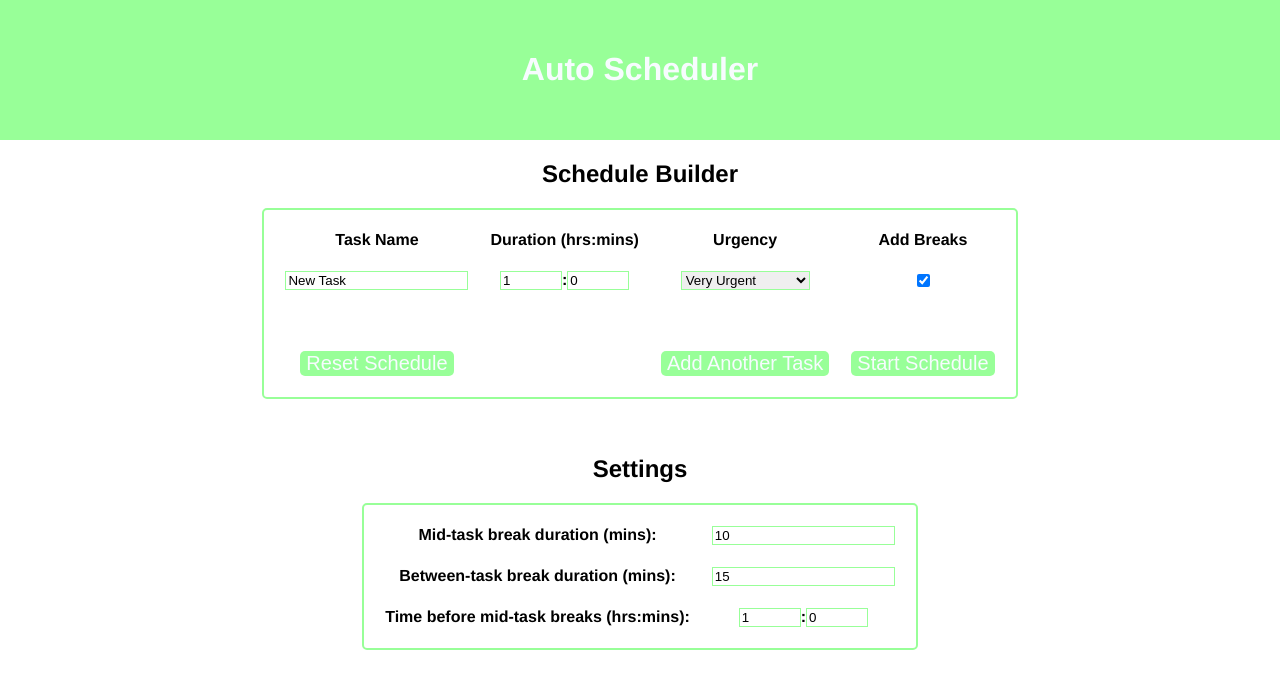
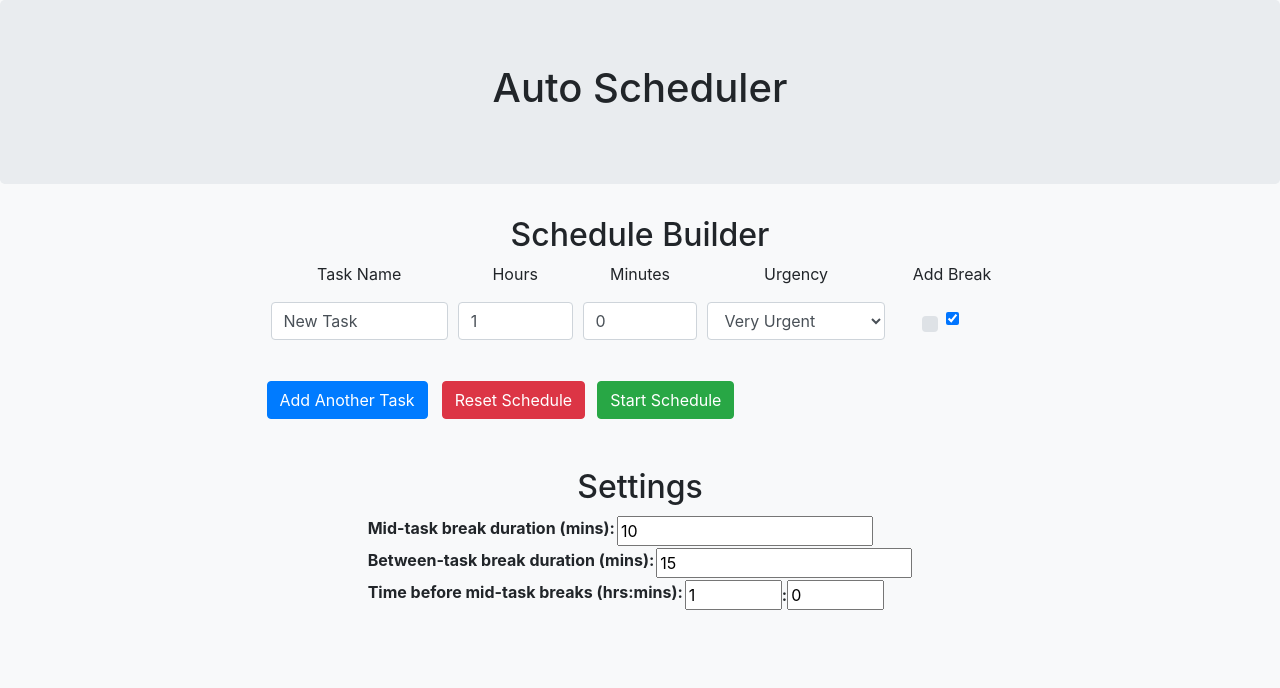
Before and after one commit to ahmedkkhan/auto-scheduler, a website: page index.html in a window 1280 px wide. Both pictures are taken after a click on the button "Create Schedule". Drawn offline with nearby package versions, Linux system fonts and the light colour scheme.

Commit message:
Updated css using bootstrap

```diff
--- a/css/style.css
+++ b/css/style.css
@@ -1,58 +1,31 @@
-body {
-    margin: 0; /*makes background color go all the way to edges */
-    font-family: Helvetica, sans-serif;
+.jumbotron {
     text-align: center;
 }
 
-/* home screen create schedule button */
-/* i didnt pick this name */
 #homeScreen {
-    margin-top: 100px;
+    text-align: center;
+    width: 25%;
+    margin:auto;
+}
+
+#homeScreen button {
     text-align: center;
 }
 
-button {
-    background-color: #98ff98;
-    border: none;
-    color: #f7fcfe;
-    font-size: 20px;
-    border-radius: 5px;
-    left: 50%;
-}
-
-button:hover {
-    background-color: lightgrey;
-    cursor: pointer;
+#scheduleBuilder {
+    text-align: center;
+    margin:auto;
 }
 
 table {
-    margin-left: auto;
-    margin-right: auto;
-    border: 2px solid #98ff98;
-    border-radius: 5px;
-    border-spacing: 20px;
+    text-align: center;
+    margin: auto;
 }
 
-#title {
-    text-align: center;
-    background-color: #98ff98;
-    padding: 30px;
-    margin: 0px;
-    color: #f7fcfe;
+.custom-checkbox {
+    margin-top: 5px;
 }
 
-input, select {
-    border: 1px solid #98ff98;
+.btn {
+    margin-right: 10px;
 }
-
-input[type=checkbox] {
-    background: blue;
-}
-
-#container {
-
-}
-
-#scheduleBuilder {
-
-}
--- a/index.html
+++ b/index.html
@@ -8,11 +8,12 @@
         <script src="js/react-dom.production.min.js"></script>
 
         <link rel="stylesheet" href="css/style.css">
+        <link rel="stylesheet" href="https://stackpath.bootstrapcdn.com/bootstrap/4.1.3/css/bootstrap.min.css" integrity="sha384-MCw98/SFnGE8fJT3GXwEOngsV7Zt27NXFoaoApmYm81iuXoPkFOJwJ8ERdknLPMO" crossorigin="anonymous">
 
         <title>Auto Scheduler</title>
     </head>
-    <body>
-        <div id="title">
+    <body class="bg-light">
+        <div class="jumbotron" id="title">
             <h1>Auto Scheduler</h1>
         </div>
         <div id="reactEntry">
--- a/js/autoscheduler.js
+++ b/js/autoscheduler.js
@@ -25,7 +25,7 @@ var HomeScreen = function (_React$Component) {
                 { id: "homeScreen" },
                 React.createElement(
                     "button",
-                    { onClick: this.props.createSchedule },
+                    { "class": "btn btn-primary btn-lg btn-block", onClick: this.props.createSchedule },
                     "Create Schedule"
                 ),
                 React.createElement("br", null),
@@ -264,30 +264,29 @@ var ScheduleBuilder = function (_React$Component2) {
             var rows = [];
             for (var i = 0; i < this.state.numTasks; ++i) {
                 rows.push(React.createElement(
-                    "tr",
-                    null,
+                    "div",
+                    { "class": "form-row" },
                     React.createElement(
-                        "td",
-                        null,
-                        React.createElement("input", { type: "text", id: "name-" + i, value: this.state.tasks[i].name, onChange: this.handleChange })
+                        "div",
+                        { "class": "form-group col-md-3" },
+                        React.createElement("input", { type: "text", "class": "form-control", id: "name-" + i, value: this.state.tasks[i].name, onChange: this.handleChange })
                     ),
                     React.createElement(
-                        "td",
-                        null,
-                        React.createElement("input", { type: "number", id: "hrs-" + i, min: "0", max: "100", value: this.state.tasks[i].hrs, onChange: this.handleChange }),
-                        React.createElement(
-                            "b",
-                            null,
-                            ":"
-                        ),
-                        React.createElement("input", { type: "number", id: "mins-" + i, min: "0", max: "100", value: this.state.tasks[i].mins, onChange: this.handleChange })
+                        "div",
+                        { "class": "form-group col-md-2" },
+                        React.createElement("input", { type: "number", "class": "form-control", id: "hrs-" + i, min: "0", max: "100", value: this.state.tasks[i].hrs, onChange: this.handleChange })
                     ),
                     React.createElement(
-                        "td",
-                        null,
+                        "div",
+                        { "class": "form-group col-md-2" },
+                        React.createElement("input", { type: "number", "class": "form-control", id: "mins-" + i, min: "0", max: "100", value: this.state.tasks[i].mins, onChange: this.handleChange })
+                    ),
+                    React.createElement(
+                        "div",
+                        { "class": "form-group col-md-3" },
                         React.createElement(
                             "select",
-                            { id: "urgency-" + i, value: this.state.tasks[i].urgency, onChange: this.handleChange },
+                            { "class": "form-control", id: "urgency-" + i, value: this.state.tasks[i].urgency, onChange: this.handleChange },
                             React.createElement(
                                 "option",
                                 { value: "1" },
@@ -306,9 +305,9 @@ var ScheduleBuilder = function (_React$Component2) {
                         )
                     ),
                     React.createElement(
-                        "td",
-                        null,
-                        React.createElement("input", { type: "checkbox", id: "breaks-" + i, checked: this.state.tasks[i].breaks, onChange: this.handleChange })
+                        "div",
+                        { "class": "custom-control custom-checkbox col-md-2" },
+                        React.createElement("input", { "class": "custom-control-label", value: "", type: "checkbox", id: "breaks-" + i, checked: this.state.tasks[i].breaks, onChange: this.handleChange })
                     )
                 ));
             };
@@ -328,63 +327,52 @@ var ScheduleBuilder = function (_React$Component2) {
                         "table",
                         null,
                         React.createElement(
-                            "tr",
-                            null,
+                            "div",
+                            { "class": "form-row" },
                             React.createElement(
-                                "td",
-                                null,
-                                React.createElement(
-                                    "b",
-                                    null,
-                                    "Task Name"
-                                )
+                                "div",
+                                { "class": "form-group col-md-3" },
+                                "Task Name"
                             ),
                             React.createElement(
-                                "td",
-                                null,
-                                React.createElement(
-                                    "b",
-                                    null,
-                                    "Duration (hrs:mins)"
-                                )
+                                "div",
+                                { "class": "form-group col-md-2" },
+                                "Hours"
                             ),
                             React.createElement(
-                                "td",
-                                null,
-                                React.createElement(
-                                    "b",
-                                    null,
-                                    "Urgency"
-                                )
+                                "div",
+                                { "class": "form-group col-md-2" },
+                                "Minutes"
                             ),
                             React.createElement(
-                                "td",
-                                null,
-                                React.createElement(
-                                    "b",
-                                    null,
-                                    "Add Breaks"
-                                )
+                                "div",
+                                { "class": "form-group col-md-3" },
+                                "Urgency"
+                            ),
+                            React.createElement(
+                                "div",
+                                { "class": "form-group col-md-2" },
+                                "Add Break"
                             )
                         ),
                         rows.map(function (value, index) {
                             return value;
                         }),
                         React.createElement(
-                            "tr",
-                            null,
+                            "div",
+                            { "class": "form-row" },
                             React.createElement("br", null)
                         ),
                         React.createElement(
-                            "tr",
-                            null,
+                            "div",
+                            { "class": "form-row" },
                             React.createElement(
                                 "td",
                                 null,
                                 React.createElement(
                                     "button",
-                                    { type: "reset", onClick: this.reset },
-                                    "Reset Schedule"
+                                    { "class": "btn btn-primary", onClick: this.addTask },
+                                    "Add Another Task"
                                 )
                             ),
                             React.createElement("td", null),
@@ -393,8 +381,8 @@ var ScheduleBuilder = function (_React$Component2) {
                                 null,
                                 React.createElement(
                                     "button",
-                                    { onClick: this.addTask },
-                                    "Add Another Task"
+                                    { "class": "btn btn-danger", type: "reset", onClick: this.reset },
+                                    "Reset Schedule"
                                 )
                             ),
                             React.createElement(
@@ -402,7 +390,7 @@ var ScheduleBuilder = function (_React$Component2) {
                                 null,
                                 React.createElement(
                                     "button",
-                                    { onClick: this.processSchedule },
+                                    { "class": "btn btn-success", onClick: this.processSchedule },
                                     "Start Schedule"
                                 )
                             )
@@ -419,8 +407,8 @@ var ScheduleBuilder = function (_React$Component2) {
                         "table",
                         null,
                         React.createElement(
-                            "tr",
-                            null,
+                            "div",
+                            { "class": "form-row" },
                             React.createElement(
                                 "td",
                                 null,
@@ -437,8 +425,8 @@ var ScheduleBuilder = function (_React$Component2) {
                             )
                         ),
                         React.createElement(
-                            "tr",
-                            null,
+                            "div",
+                            { "class": "form-row" },
                             React.createElement(
                                 "td",
                                 null,
@@ -455,8 +443,8 @@ var ScheduleBuilder = function (_React$Component2) {
                             )
                         ),
                         React.createElement(
-                            "tr",
-                            null,
+                            "div",
+                            { "class": "form-row" },
                             React.createElement(
                                 "td",
                                 null,
```
Also changed, not shown: src/autoscheduler.js (+37 -31 lines), 1 other file.
